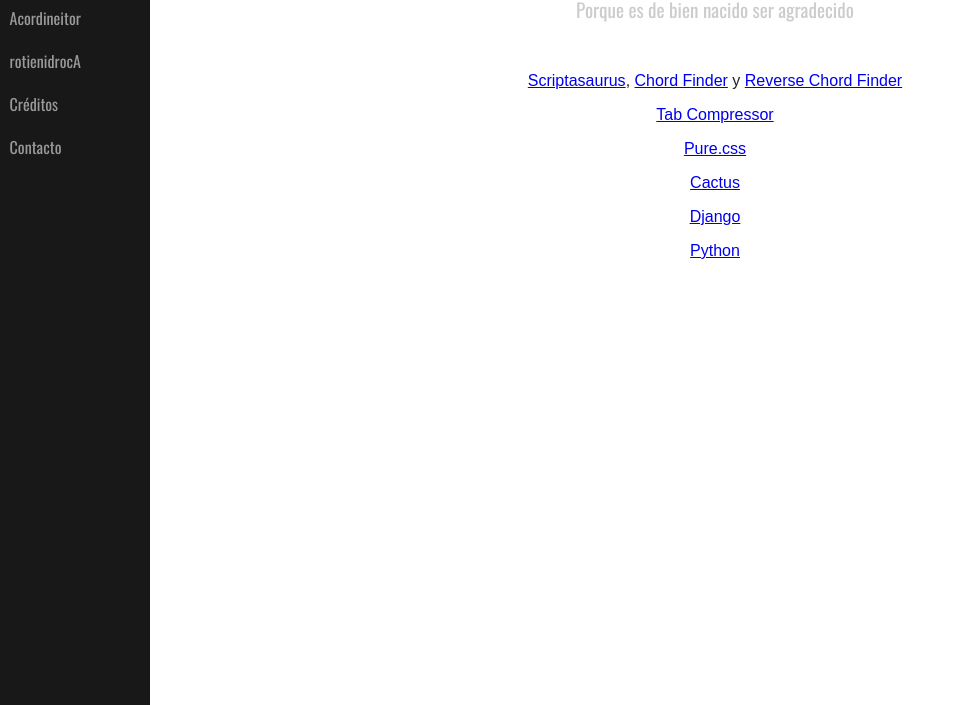
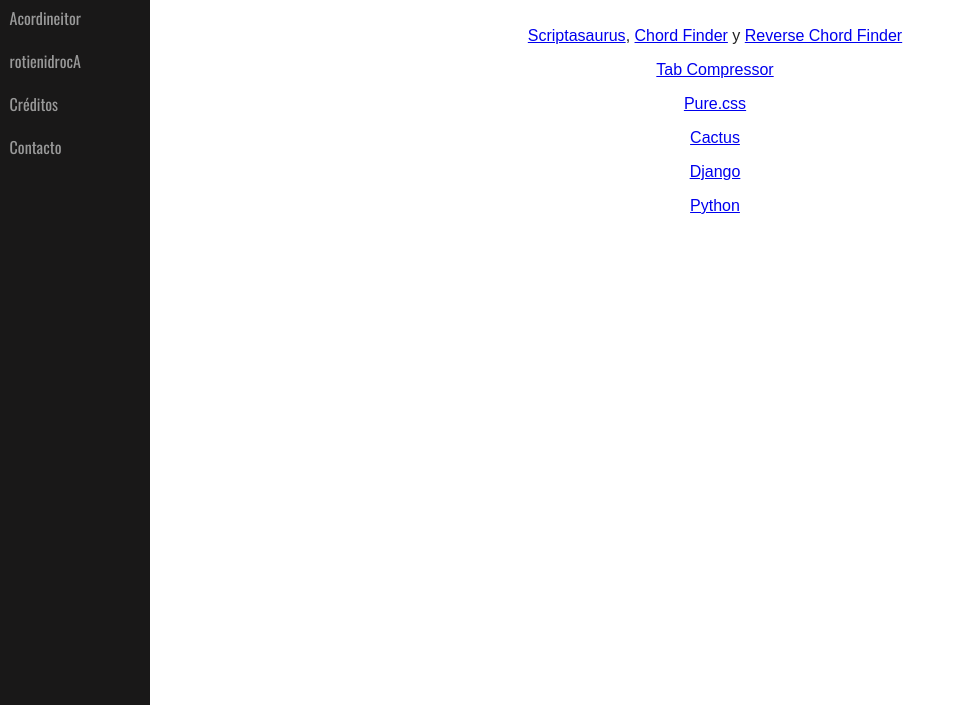
Before and after one commit to ukeutiles/ukeutiles.github.io, a plain HTML site: page creditos/index.html in a window 1280 px wide. Shown: the part 95-800 px from the top of the page, without its empty margins (0-963 px from the left). Drawn offline with nearby package versions, Linux system fonts and the light colour scheme.

Commit message:
Update index.html

```diff
--- a/creditos/index.html
+++ b/creditos/index.html
@@ -35,7 +35,6 @@
 
             <div class="header">
                 <h1>Créditos</h1>
-                <h2>Porque es de bien nacido ser agradecido</h2>
             </div>
 
             <div class="content">
```
